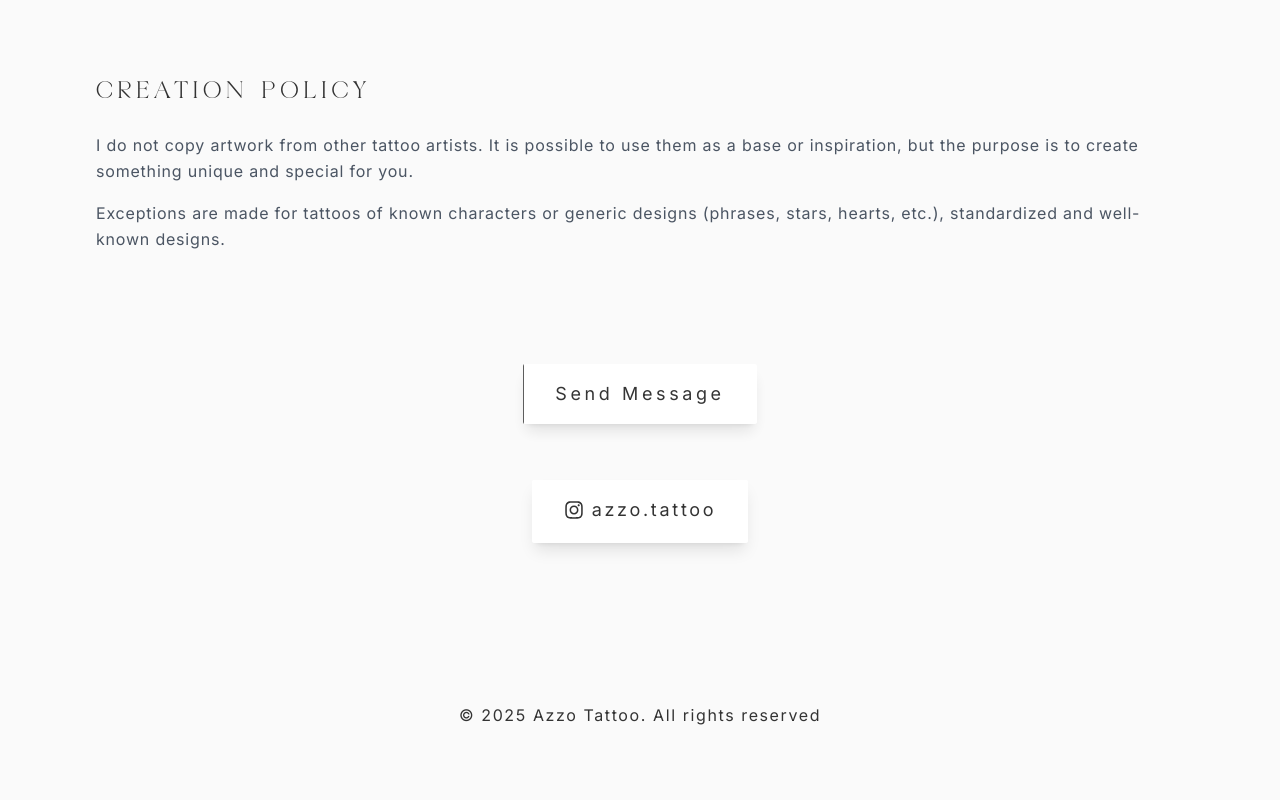
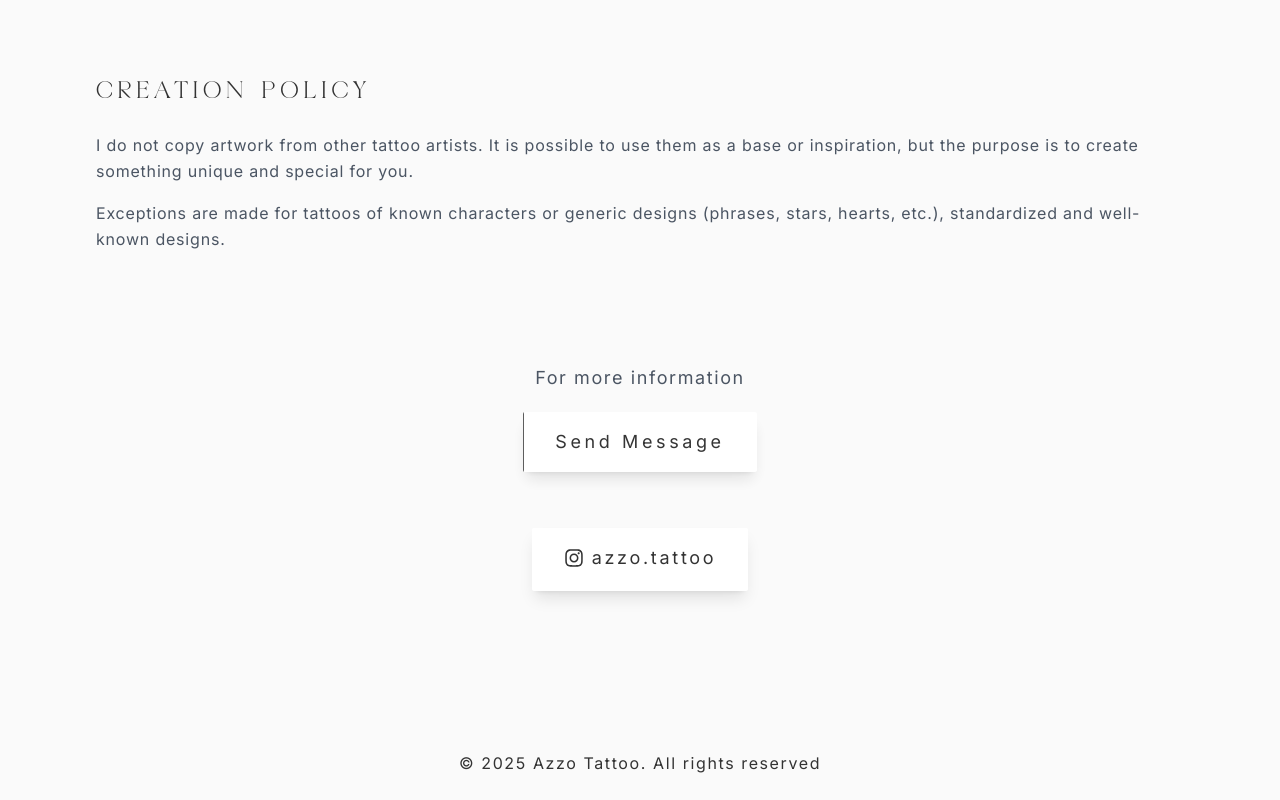
Before and after one commit to rafaelazzolini1/Larissa-s-Portifoli, a Next.js app: page /en/content in a window 1280 px wide. Shown: the part 3506-4306 px from the top of the page. Before the commit the page ends 4258 px from the top, so only its background shows below. Built offline with nearby package versions, Linux system fonts and the light colour scheme.

Commit message:
Quick fixes

```diff
--- a/src/app/components/Contact.tsx
+++ b/src/app/components/Contact.tsx
@@ -75,9 +75,13 @@ export default function Contact() {
         </div>
 
         <div className="mt-16 text-center animate-fade-in-up animation-delay-100">
+          <div className="mb-5">
+            <p className="text-gray-600 text-lg">{t("Contact.more_info")}</p>
+          </div>
+
           <div className="inline-block hover-scale">
             <a
-      href="https://wa.me/"
+              href="https://wa.me/5515996692154"
               target="_blank"
               rel="noopener noreferrer"
               className="group relative overflow-hidden rounded-sm bg-white px-8 py-4 inline-block
```
Lines whose indentation alone changed are shown as unchanged.
